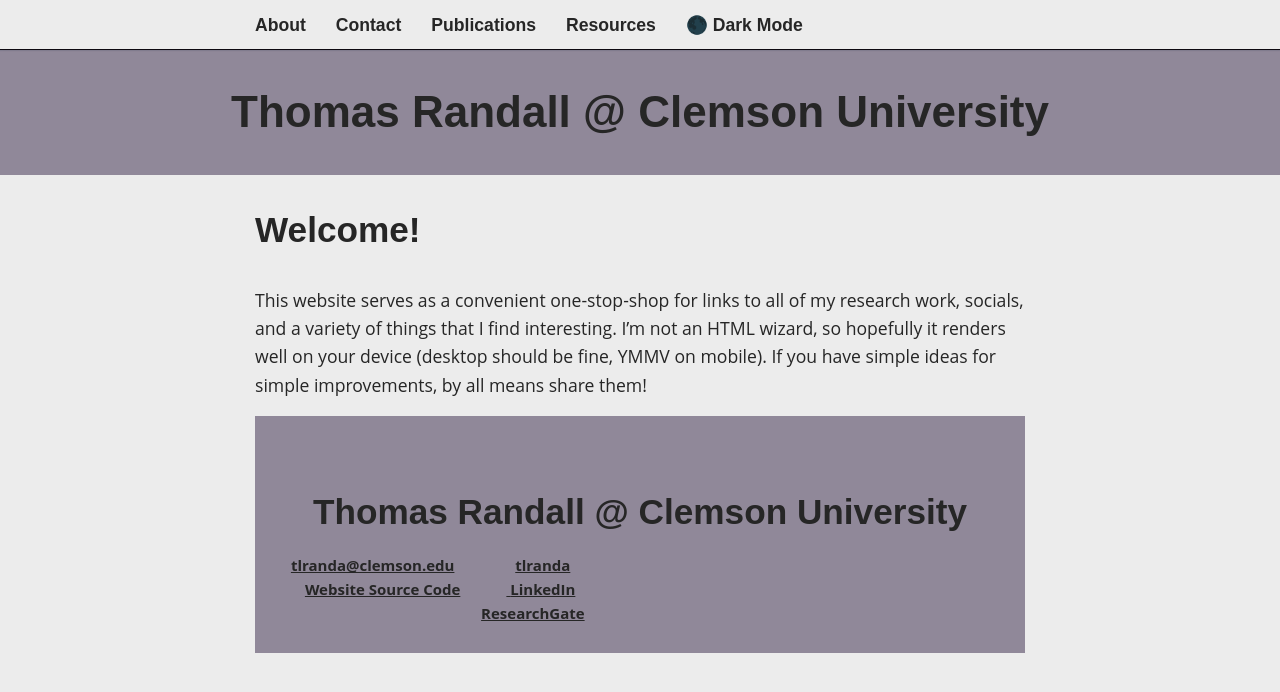
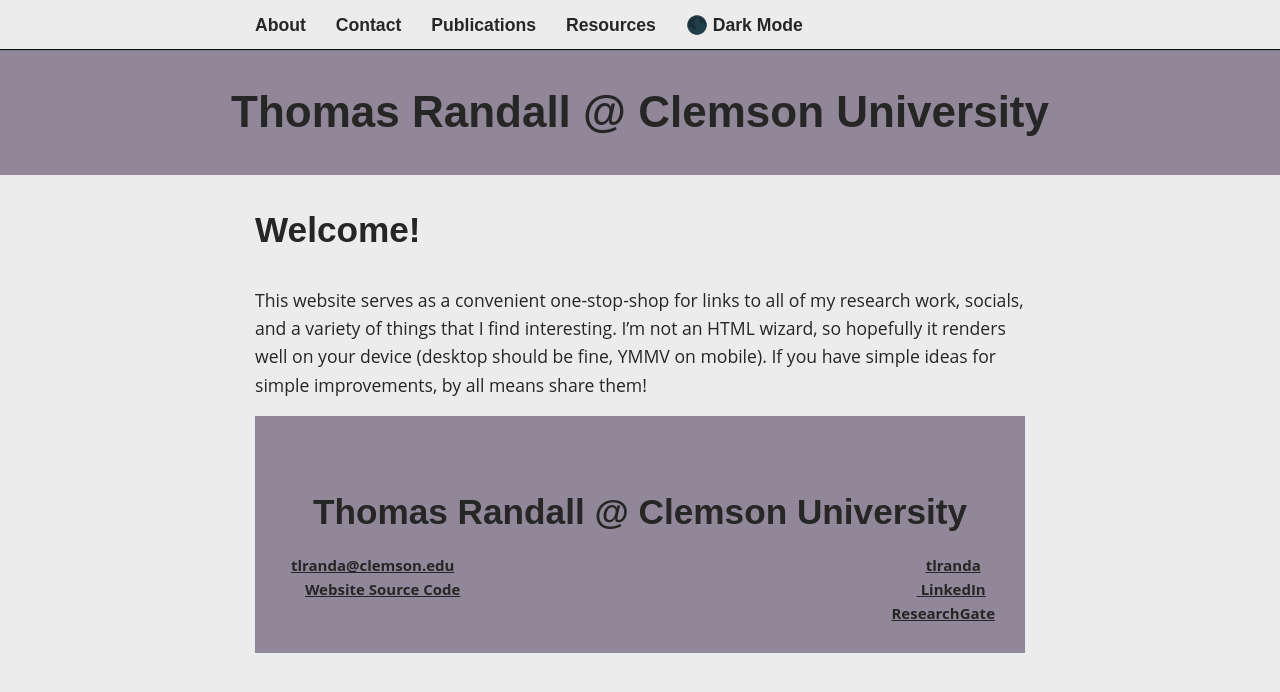
Before and after one commit to tlranda/tlranda.github.io, a Jekyll site: the page built from index.md, in a window 1280 px wide. Shown: the top 692 px of the page. Built offline with Jekyll 4.4.1, drawn with Linux system fonts in a browser that asks for light colours.

Commit message:
Left/Right split helps especially on mobile devices for footer

```diff
--- a/_sass/_layout.scss
+++ b/_sass/_layout.scss
@@ -249,7 +249,8 @@
     width: calc(35%-(30px/2));
   }
   .footer-col-2 {
-  	width: calc(20% - (30px/2));
+  	//width: calc(20% - (30px/2));
+	float: right;
   }
   .svg-icon {
     width: 16px;
```
